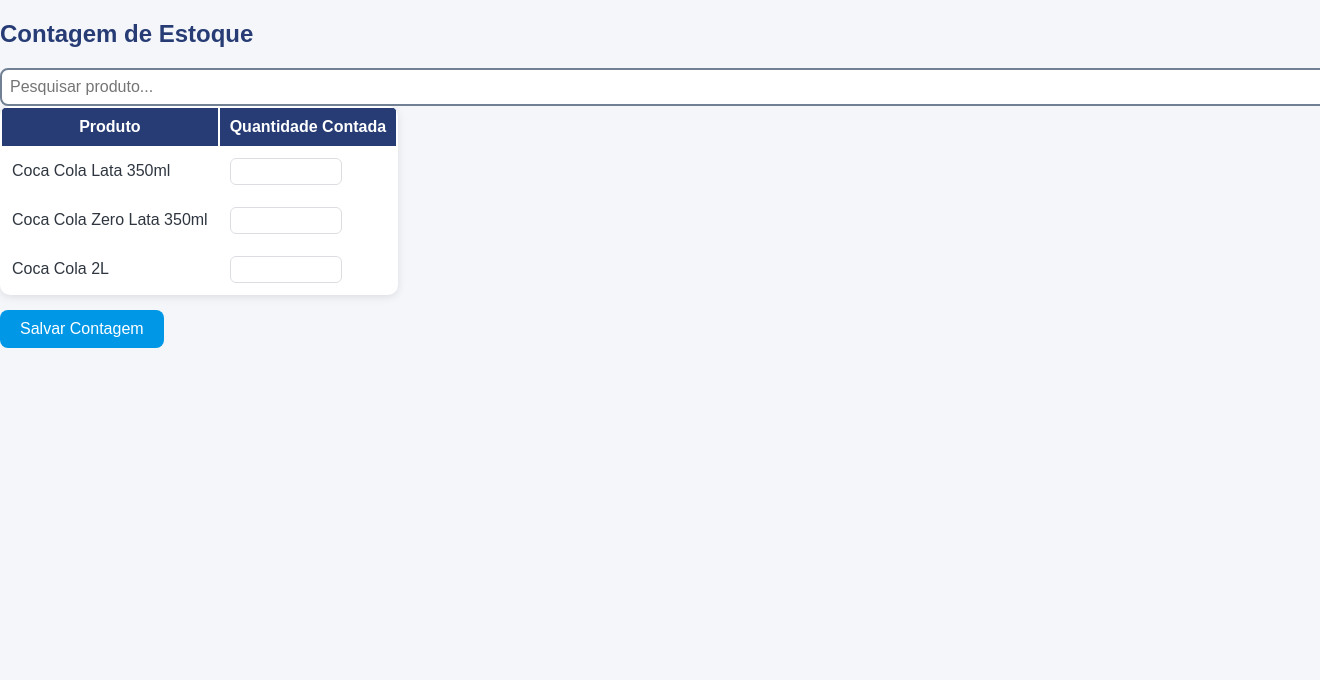
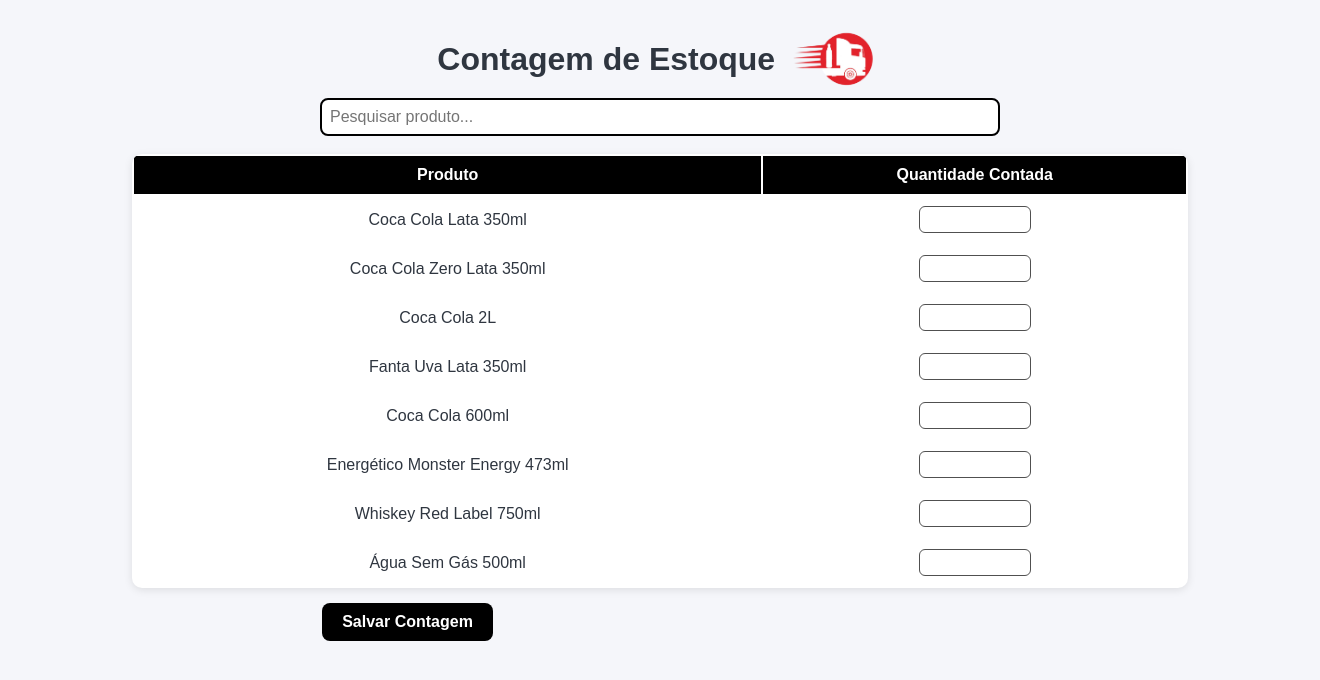
Before and after one commit to LUC4SMELLO/Sistema_de_Contagem_Estoque, a Flask app: page /contagem_estoque in a window 1320 px wide; the page is wider, and only the part inside the window is pictured. Shown: the top 680 px of that part. Run offline with Flask 3, Linux system fonts and the light colour scheme.

Commit message:
página contagem estoque

```diff
--- a/routes/contagem_estoque.py
+++ b/routes/contagem_estoque.py
@@ -3,7 +3,12 @@ from flask import Blueprint, render_template
 produtos = [
     {"id": "8533", "nome": "Coca Cola Lata 350ml"},
     {"id": "9334", "nome": "Coca Cola Zero Lata 350ml"},
-    {"id": "56600", "nome": "Coca Cola 2L"}
+    {"id": "56600", "nome": "Coca Cola 2L"},
+    {"id": "55286", "nome": "Fanta Uva Lata 350ml"},
+    {"id": "55935", "nome": "Coca Cola 600ml"},
+    {"id": "8463", "nome": "Energético Monster Energy 473ml"},
+    {"id": "139441", "nome": "Whiskey Red Label 750ml"},
+    {"id": "7331", "nome": "Água Sem Gás 500ml"}
 ]
 
 contagem_estoque_bp = Blueprint("contagem_estoque", __name__)
--- a/static/css/contagem_estoque.css
+++ b/static/css/contagem_estoque.css
@@ -1,7 +1,5 @@
-/* =========================
-   Estilo geral
-========================= */
 body {
+    text-align: center;
     font-family: Arial, sans-serif;
     background-color: #f5f6fa;
     color: #2f3640;
@@ -10,30 +8,45 @@ body {
 }
 
 /* Cabeçalho */
-h2 {
-  color: #273c75;
+h1 {
     margin-bottom: 20px;
     font-weight: bold;
 }
 
+header {
+    width: 100%;
+    display: flex;
+    align-items: center;
+    justify-content: center;
+    gap: 15px;
+    margin-top: 20px;
+}
+
+header img {
+    height: 70px;
+}
+
 /* Campo de pesquisa */
 #pesquisa {
-  border: 2px solid #718093;
+    border: 2px solid #000000;
     border-radius: 8px;
     padding: 8px;
     font-size: 16px;
-  width: 100%;
     transition: 0.3s;
+    width: 660px;
 }
 
 #pesquisa:focus {
-  border-color: #0097e6;
+    border-color: #000000;
     outline: none;
-  box-shadow: 0 0 5px #0097e6;
+    box-shadow: 0 0 5px rgb(119, 119, 119);
 }
 
 /* Tabela */
 table {
+    margin-left: auto;
+    margin-right: auto;
+    width: 80%;
     background: #fff;
     border-radius: 10px;
     overflow: hidden;
@@ -41,7 +54,7 @@ table {
 }
 
 table th {
-  background: #273c75;
+    background: black;
     color: #fff;
     text-align: center;
     padding: 10px;
@@ -55,20 +68,21 @@ table td {
 /* Inputs de quantidade */
 input[type="number"] {
     width: 100px;
-  border: 1px solid #dcdde1;
+    border: 1px solid #505050;
     border-radius: 6px;
     padding: 5px;
     text-align: center;
 }
 
 input[type="number"]:focus {
-  border-color: #0097e6;
+    border-color: #000000;
     outline: none;
 }
 
 /* Botão principal */
 button {
-  background-color: #0097e6;
+    background-color: rgb(0, 0, 0);
+    font-weight: bold;
     border: none;
     padding: 10px 20px;
     font-size: 16px;
@@ -77,8 +91,9 @@ button {
     cursor: pointer;
     margin-top: 15px;
     transition: background 0.3s;
+    margin-right: 505px;
 }
 
 button:hover {
-  background-color: #40739e;
+    background-color: #505050;
 }
--- a/templates/contagem_estoque.html
+++ b/templates/contagem_estoque.html
@@ -23,11 +23,16 @@
 
 <body class="p-3">
 
-  <h2>Contagem de Estoque</h2>
+  <header>
+    <h1>Contagem de Estoque</h1>
+    <img src="{{ url_for('static', filename='images/logo_dbcambui_2.png') }}" alt="Logo da Empresa">
+  </header>
 
   <!-- Campo de pesquisa -->
   <input type="text" id="pesquisa" class="form-control mb-3"
          placeholder="Pesquisar produto..." onkeyup="filtrarProdutos()">
+
+  <br><br>
 
   <!-- Formulário de contagem -->
   <form method="POST" action="/salvar_contagem">
```
Lines whose indentation alone changed are shown as unchanged.
